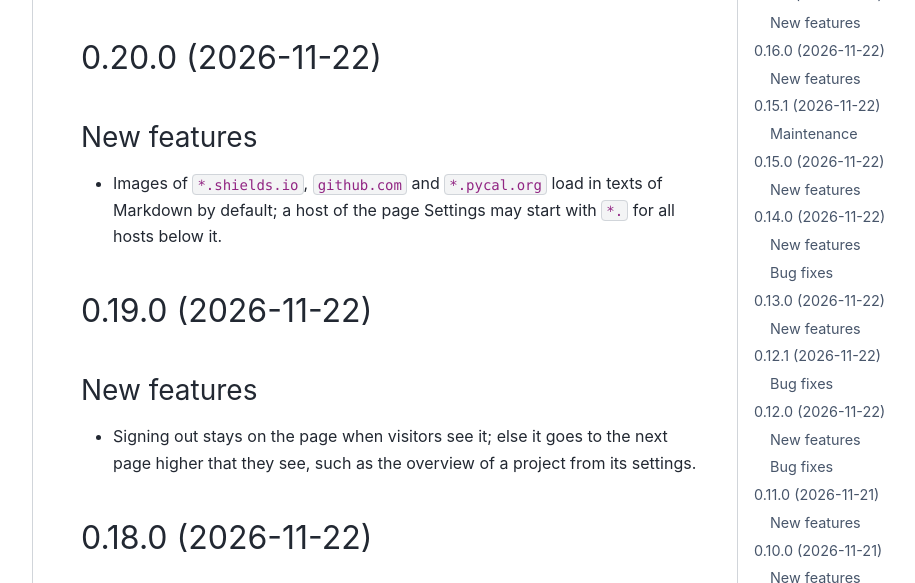
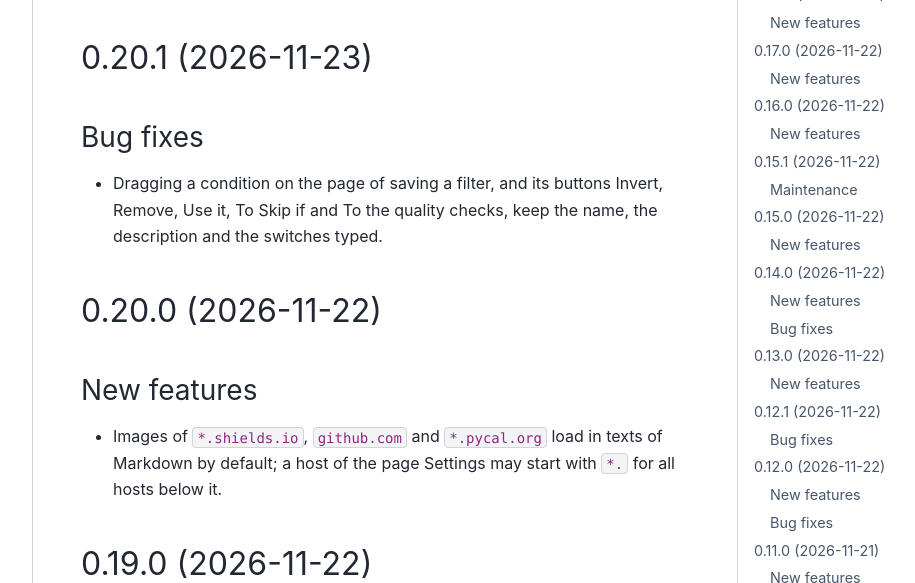
Before and after one commit to PyCalendar/dashboard.pycal.org, a Sphinx documentation site: the page built from docs/changelog.rst, in a window 1280 px wide and 900 px high, cut to the strip 317-900 px from the top of the window. Shown: the whole strip, without its empty margins (287-1202 px from the left). Built offline with Sphinx 7.4.7 and the PyData theme 0.15.4, drawn with Linux system fonts in a browser that asks for light colours; the version number could not be read and is left out; some of the changed text lies outside the part shown.

Commit message:
Release 0.20.1
Co-Authored-By: Claude Opus 5.5 <noreply@anthropic.com>

AI Prompts:
claude-opus-5-5: yes, bug fix

```diff
--- a/docs/changelog.rst
+++ b/docs/changelog.rst
@@ -8,6 +8,16 @@ Changelog
 .. include:: _build/unreleased.rst
 
 .. towncrier release notes start
+
+0.20.1 (2026-11-23)
+-------------------
+
+Bug fixes
+~~~~~~~~~
+
+- Dragging a condition on the page of saving a filter, and its buttons Invert, Remove, Use it,
+  To Skip if and To the quality checks, keep the name, the description and the switches typed.
+
 
 0.20.0 (2026-11-22)
 -------------------
```
Also changed, not shown: 1 other file.
